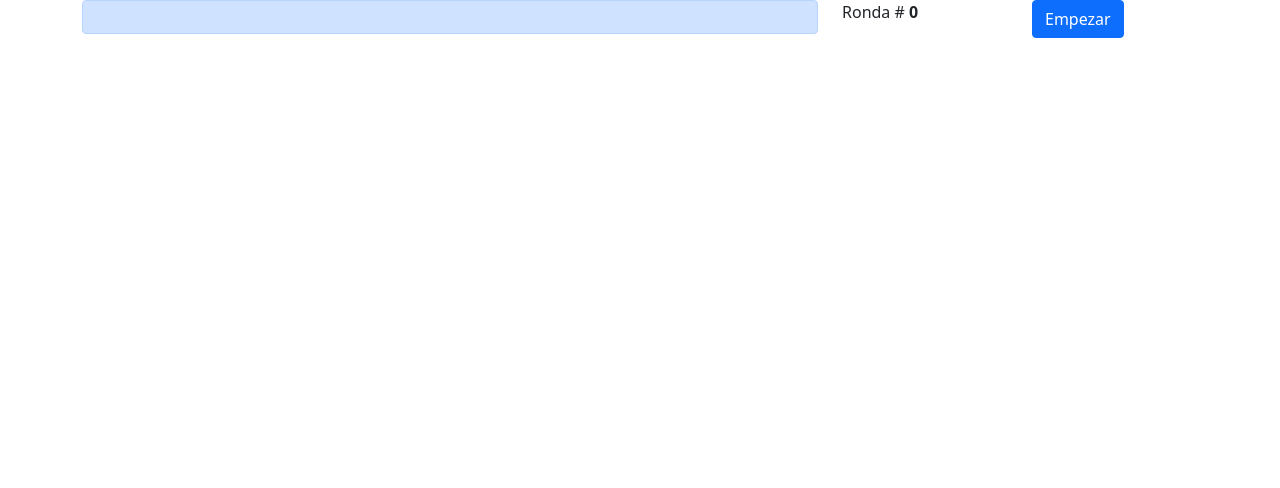
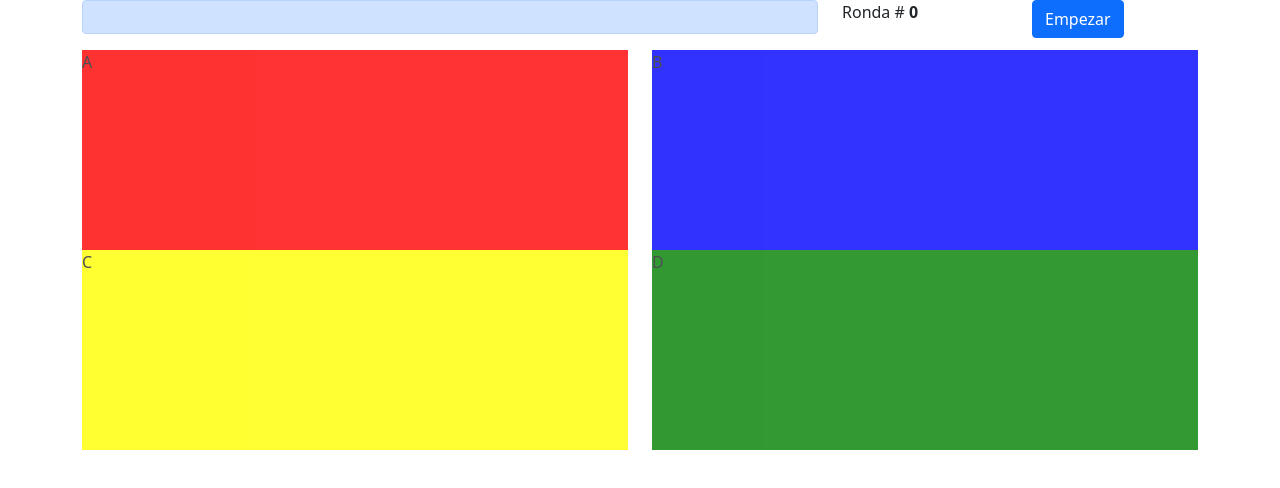
Before and after one commit to Rolomza/simon-says-game, a website: page index.html in a window 1280 px wide. Drawn offline with nearby package versions, Linux system fonts and the light colour scheme.

Commit message:
Termino de diseñar cuadros e interfaz grafica
Se crean los cuadros de colores, se utiliza Bootstrap para ubicarlos en una grilla y se estilan los botones y cuadros de turno y estado del juego

```diff
--- a/index.html
+++ b/index.html
@@ -28,6 +28,25 @@
       </div>
     </div>
 
+    <div class="container" id="tablero">
+      <div class="row">
+        <div class="col-sm">
+          <div class="cuadro" id="cuadro-1">A</div>
+        </div>
+        <div class="col-sm">
+          <div class="cuadro" id="cuadro-2">B</div>
+        </div>
+      </div>
+      <div class="row">
+        <div class="col-sm">
+          <div class="cuadro" id="cuadro-3">C</div>
+        </div>
+        <div class="col-sm">
+          <div class="cuadro" id="cuadro-4">D</div>
+        </div>
+      </div>
+    </div>
+
     <script src="script.js"></script>
   </body>
 </html>
--- a/styles.css
+++ b/styles.css
@@ -0,0 +1,21 @@
+.cuadro {
+  height: 200px;
+  opacity: 0.8;
+  transition: opacity 500ms;
+}
+
+#cuadro-1 {
+  background-color: red;
+}
+
+#cuadro-2 {
+  background-color: blue;
+}
+
+#cuadro-3 {
+  background-color: yellow;
+}
+
+#cuadro-4 {
+  background-color: green;
+}
```
